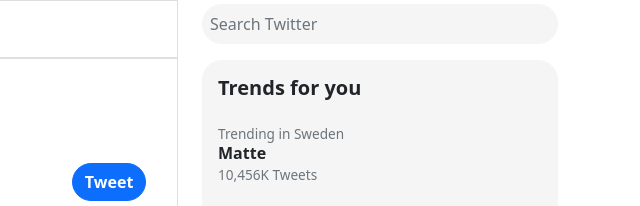
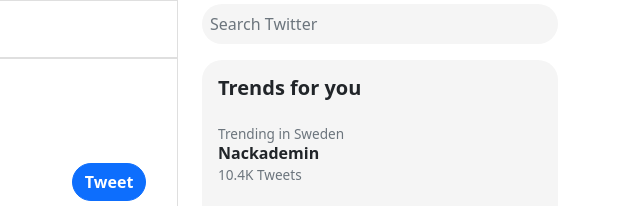
Before and after one commit to MattiasSoderberg/js2-gruppuppgift1, a plain HTML site: page index.html in a window 1280 px wide. Shown: the top 206 px of the page, 640-1280 px from the left. Drawn offline with nearby package versions, Linux system fonts and the light colour scheme.

Commit message:
minor change

```diff
--- a/index.html
+++ b/index.html
@@ -178,8 +178,8 @@
                             <h5 class="card-title mb-4 fw-bolder">Trends for you</h5>
                         </div>
                         <p class="text-muted mb-0">Trending in Sweden</p>
-                        <h6 class="fw-bold">Matte</h6>
-                        <p class="text-muted mb-4">10,456K Tweets</p>
+                        <h6 class="fw-bold">Nackademin</h6>
+                        <p class="text-muted mb-4">10.4K Tweets</p>
 
                         <p class="text-muted mb-0">Trending in Sweden</p>
                         <h6 class="fw-bold">JavaScript</h6>
@@ -226,7 +226,7 @@
                 </div>
                 <div class="messages m-3" id="messages">
                     <h6 class="text-muted">Han med glasögon:</h6>
-                    <p>Lorem ipsum dolor, sit amet consectetur adipisicing elit.</p>
+                    <p>Hej hej!</p>
                 </div>
             </div>
         </div>
```
